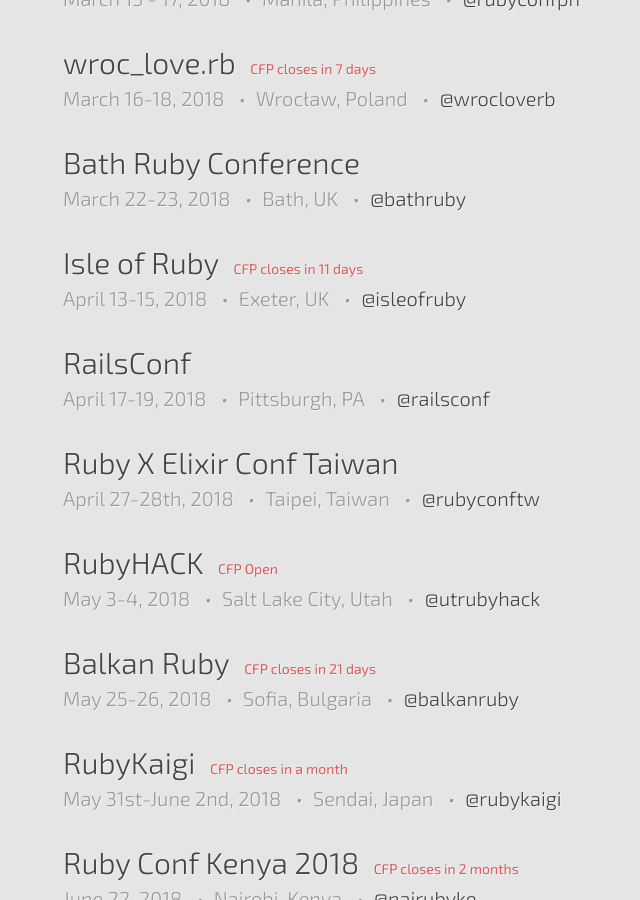
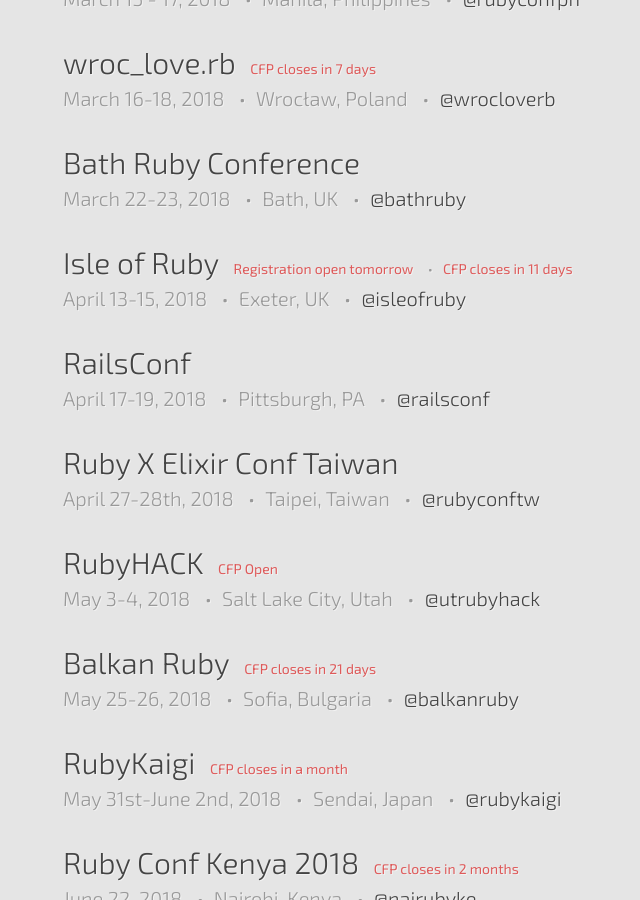
Before and after one commit to ruby-conferences/ruby-conferences.github.io, a Jekyll site: the page built from index.html, in a window 1280 px wide and 900 px high, scrolled down 1018 px. Shown: the whole window, without its empty margins (177-817 px from the left). Built offline with Jekyll 4.4.1, drawn with Linux system fonts in a browser that asks for light colours.

Commit message:
Add registration information for Isle of Ruby

```diff
--- a/_data/current.yml
+++ b/_data/current.yml
@@ -57,6 +57,8 @@
   dates: "April 13-15, 2018"
   url: http://isleofruby.org/
   twitter: isleofruby
+  reg_phrase: "Registration open"
+  reg_date: "Jan 25, 2018"
   cfp_phrase: CFP closes
   cfp_date: "Feb 4, 2018"
 
```
